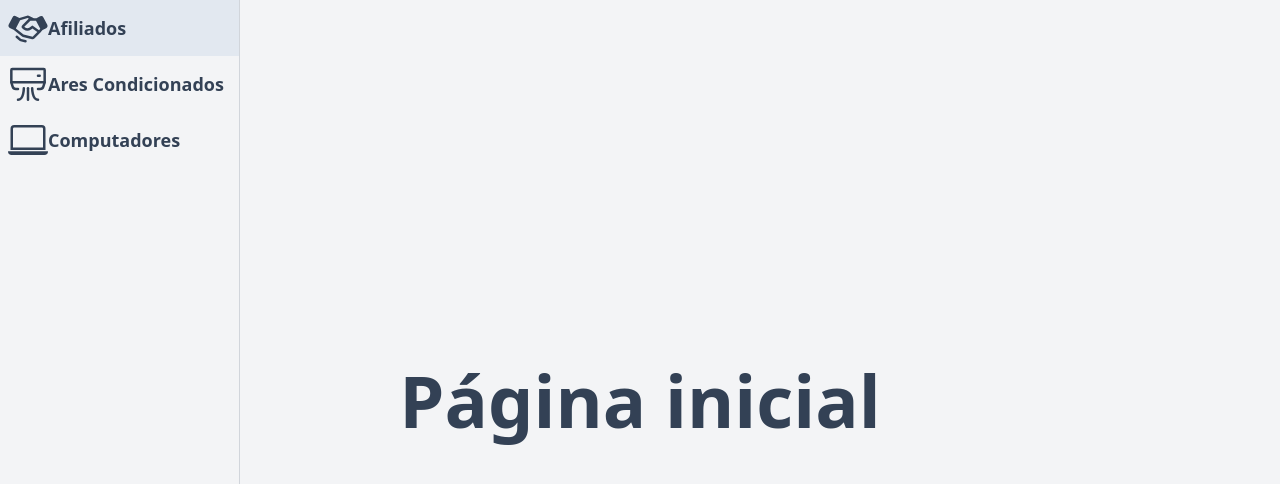
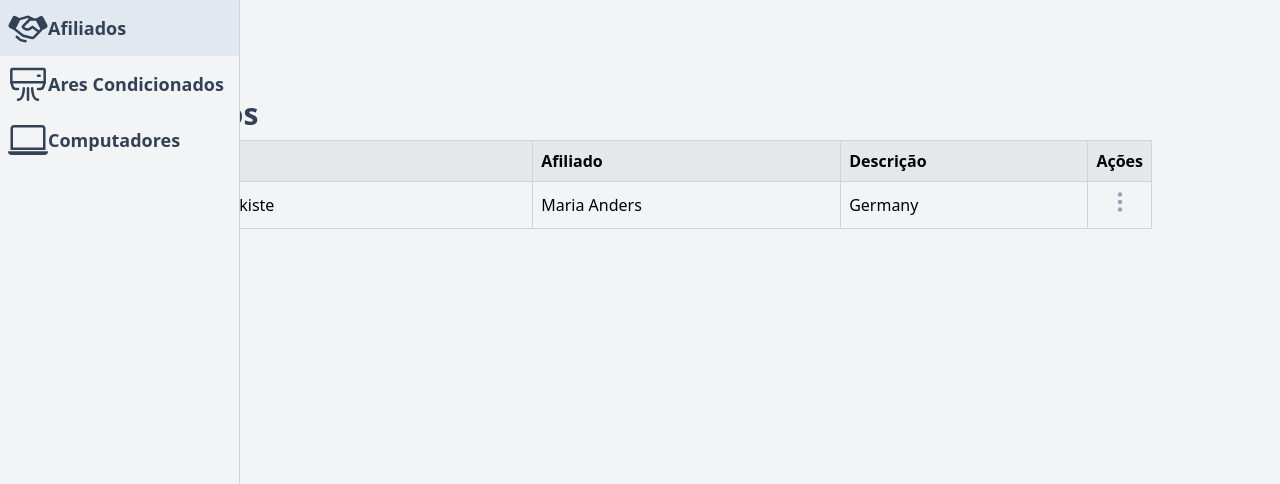
Before and after one commit to ppessanhadev/case-deep, a Nuxt app in the folder frontend/: page / in a window 1280 px wide. Before the commit this address had no page. Shown: the top 484 px of the page. Built offline with nearby package versions, Linux system fonts and the light colour scheme.

Commit message:
feat: adds branch table page

```diff
--- a/frontend/components/Navbar.vue
+++ b/frontend/components/Navbar.vue
@@ -1,5 +1,5 @@
 <template>
-  <nav class="absolute fixed flex flex-col items-center w-16 hover:w-60 h-screen bg-gray-100 border-r border-gray-300 left-0 group">
+  <nav class="fixed flex flex-col items-center w-16 hover:w-60 h-screen bg-gray-100 border-r border-gray-300 left-0 group">
     <NuxtLink class="w-full flex items-center group-hover:justify-start group-hover:pl-2 hover:bg-slate-200 py-2" to="/">
       <SVGBranch class="fill-slate-700 w-10 h-10 mx-auto group-hover:mx-0" />
       <h2 class="hidden group-hover:inline-block text-lg text-slate-700 font-bold">
--- /dev/null
+++ b/frontend/components/SVG/VerticalThreeDots.vue
@@ -0,0 +1,3 @@
+<template>
+  <svg xmlns="http://www.w3.org/2000/svg" width="16" height="16" fill="currentColor" class="bi bi-three-dots-vertical" viewBox="0 0 16 16"> <path d="M9.5 13a1.5 1.5 0 1 1-3 0 1.5 1.5 0 0 1 3 0zm0-5a1.5 1.5 0 1 1-3 0 1.5 1.5 0 0 1 3 0zm0-5a1.5 1.5 0 1 1-3 0 1.5 1.5 0 0 1 3 0z" /> </svg>
+</template>
--- /dev/null
+++ b/frontend/components/Table.vue
@@ -0,0 +1,29 @@
+<template>
+  <table class="w-[80%] mx-auto">
+    <thead class="[&>tr>th]:p-2 [&>tr>th]:text-left [&>tr>th]:border [&>tr>th]:border-slate-300">
+      <tr class="border border-slate-300 bg-gray-200">
+        <th>ID</th>
+        <th>Afiliado</th>
+        <th>
+          Descrição
+        </th>
+        <th width="1">
+          Ações
+        </th>
+      </tr>
+    </thead>
+
+    <tbody class="[&>tr>td]:p-2 [&>tr>td]:border [&>tr>td]:border-slate-300">
+      <tr>
+        <td>Alfreds Futterkiste</td>
+        <td>Maria Anders</td>
+        <td>Germany</td>
+        <td class="text-center">
+          <button>
+            <SVGVerticalThreeDots class="w-6 h-6 fill-slate-400" />
+          </button>
+        </td>
+      </tr>
+    </tbody>
+  </table>
+</template>
--- a/frontend/pages/index.vue
+++ b/frontend/pages/index.vue
@@ -1,8 +1,10 @@
 <template>
-  <main class="flex justify-center items-center w-full h-screen">
+  <main class="w-full h-screen">
     <Navbar />
-    <h1 class="block text-7xl text-slate-700 font-bold">
-      Página inicial
+    <h1 class="block text-3xl text-slate-700 font-bold w-[80%] mx-auto pt-24 pb-2">
+      Afiliados
     </h1>
+
+    <Table />
   </main>
 </template>
```
